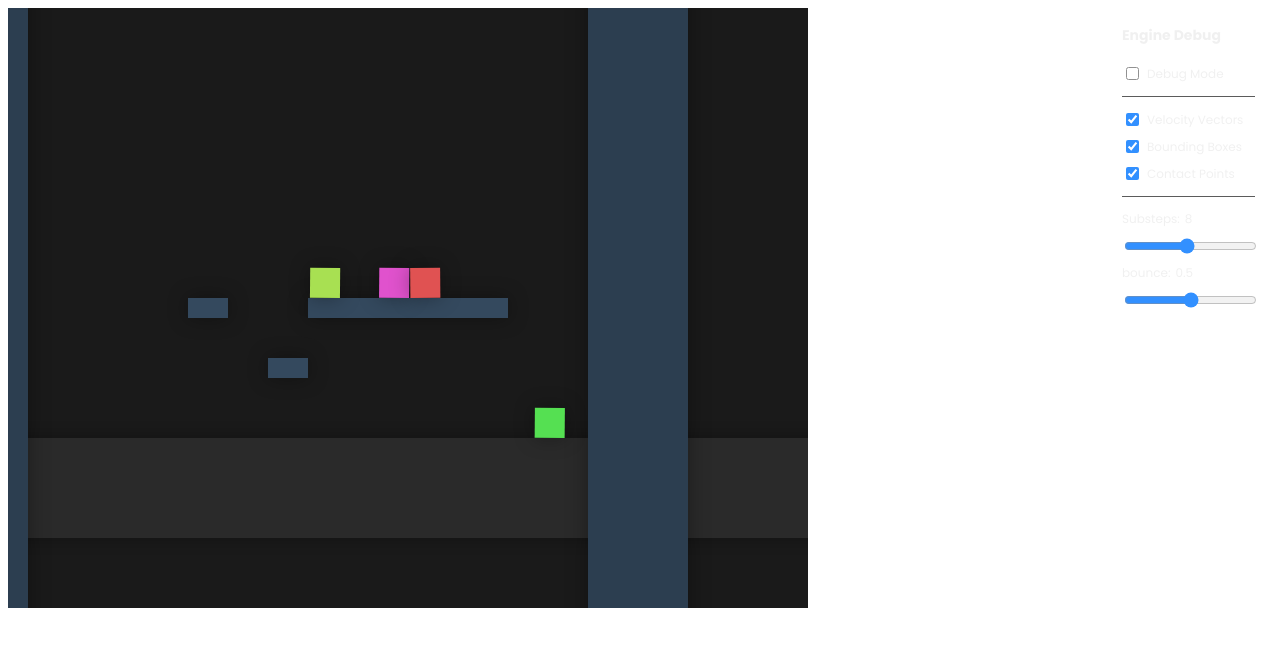
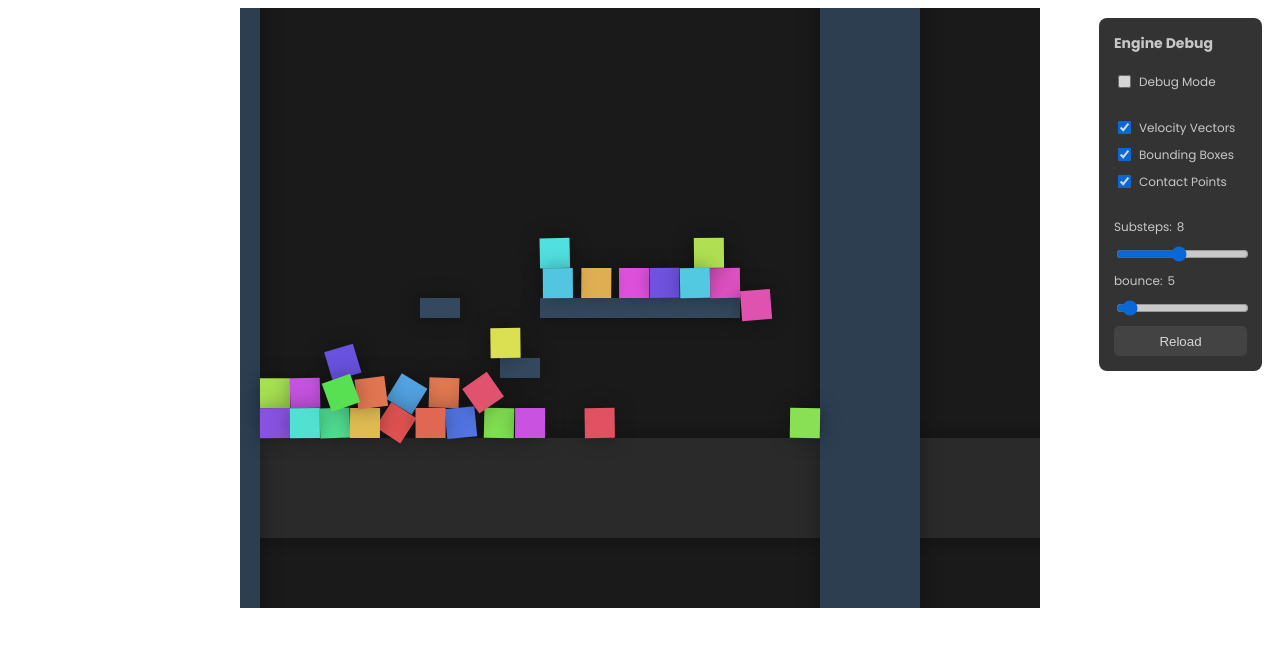
Before and after one commit to MrXgroot/paper-js, a website built with Vite: page index.html in a window 1280 px wide. Both pictures are taken after a click on the button "Reload". Built offline with nearby package versions, Linux system fonts and the light colour scheme.

Commit message:
Updated UI and added reload button

```diff
--- a/index.html
+++ b/index.html
@@ -9,9 +9,10 @@
   <style>
     #ui-overlay {
       position: absolute;
+
       top: 10px;
       right: 10px;
-      background: rgba(255, 255, 255, 0.08);
+      background: rgba(0, 0, 0, 0.8);
       color: rgb(237, 237, 237);
       font-family: "Poppins", sans-serif;
       padding: 15px;
@@ -51,11 +52,14 @@
       outline: none;
       border-radius: 5px;
     }
+    .canvas {
+      position: relative;
+      display: block;
+    }
   </style>
   <body>
     <div class="canvas">
       <canvas class="canvas" id="game" style="width: 800px; height: 600px; margin-left: auto; margin-right: auto"></canvas>
-    </div>
 
       <div id="ui-overlay">
         <div class="panel">
@@ -70,10 +74,11 @@
           <label>Substeps: <span id="substep-val">8</span></label>
           <input type="range" id="substep-slider" min="1" max="16" value="8" />
 
-        <label>bounce: <span id="bounce-val">0.5</span></label>
-        <input type="range" id="bounce-slider" min="0" max="1" value="0.5" step="0.1" />
+          <label>bounce: <span id="bounce-val">5</span></label>
+          <input type="range" id="bounce-slider" min="0" max="100" value="5" />
 
-        <button id="restart">Reload</button>
+          <button id="reload">Reload</button>
+        </div>
       </div>
     </div>
   </body>
--- a/src/ecs/World.ts
+++ b/src/ecs/World.ts
@@ -13,7 +13,11 @@ export class World {
     this.entities.add(entity);
     return entity;
   }
-
+  clear() {
+    this.entities = new Set<Entity>();
+    this.nextEntityId = 0;
+    this.components = new Map<ComponentType, Map<Entity, any>>();
+  }
   addComponent(entity: Entity, component: Component) {
     if (!this.components.has(component.type)) {
       this.components.set(component.type, new Map());
--- a/src/main.ts
+++ b/src/main.ts
@@ -15,7 +15,7 @@ document.getElementById("debug-toggle")?.addEventListener("change", (e) => {
 
 document.getElementById("bounce-slider")?.addEventListener("change", (e) => {
   const val = parseInt((e.target as HTMLInputElement).value);
-  EngineConfig.physics.bounce = val;
+  EngineConfig.physics.bounce = val / 100;
   document.getElementById("bounce-val")!.innerHTML = val.toString();
 });
 document.getElementById("show-vel")?.addEventListener("change", (e) => {
@@ -26,6 +26,10 @@ document.getElementById("substep-slider")?.addEventListener("input", (e) => {
   const val = parseInt((e.target as HTMLInputElement).value);
   EngineConfig.physics.subSteps = val;
   document.getElementById("substep-val")!.innerText = val.toString();
+});
+
+document.getElementById("reload")?.addEventListener("click", () => {
+  reload();
 });
 
 const canvas = document.getElementById("game") as HTMLCanvasElement;
@@ -78,8 +82,13 @@ function spawnDebris(count: number, bounce: number = 0) {
   }
 }
 
+function reload() {
+  world.clear();
+  createEnvironment();
+  spawnDebris(EngineConfig.world.particleCount, EngineConfig.physics.bounce);
+}
 createEnvironment();
-spawnDebris(4, 0.5);
+spawnDebris(1, 0.5);
 
 let lastTime = performance.now();
 let animationId: number;
```
Lines whose indentation alone changed are shown as unchanged.
